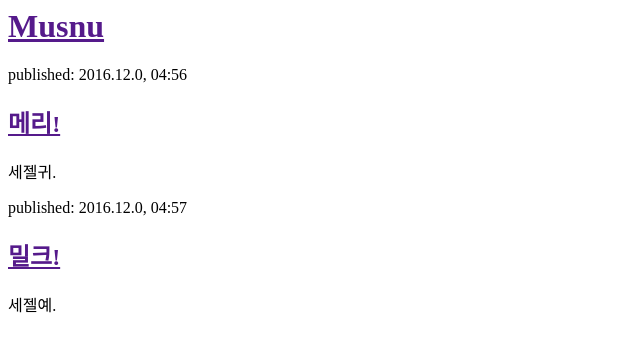
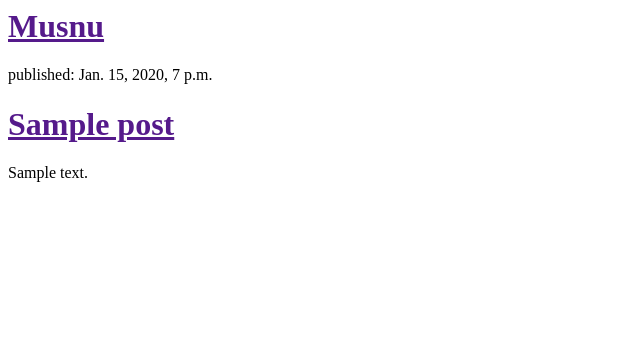
Before and after one commit to MunsuPark/djangogirls, a Django app: template blog/templates/blog/post_list.html in a window 1280 px wide. Shown: the top 352 px of the page, without its empty margins (0-640 px from the left). Run offline with Django 3.2, Linux system fonts and the light colour scheme; the template is opened without the code that fills it: values that come from a table or form of the project are taken from there, others are empty; tables that the repository leaves empty hold one stand-in row (values such as "Sample post").

Commit message:
FIX: 장고 탬플릿 작업.

```diff
--- a/blog/templates/blog/post_list.html
+++ b/blog/templates/blog/post_list.html
@@ -7,16 +7,13 @@
             <h1><a href="">Musnu</a></h1>
         </div>
 
-        <div>
-            <p>published: 2016.12.0, 04:56</p>
-            <h2><a href="">메리!</a></h2>
-            <p>세젤귀.</p>
-        </div>
+        {% for post in posts %}
+            <div>
+                <p>published: {{ post.published_date }}</p>
+                <h1><a href="">{{ post.title }}</a></h1>
+                <p>{{ post.text|linebreaksbr }}</p>
+            </div>
+        {% endfor %}
 
-        <div>
-            <p>published: 2016.12.0, 04:57</p>
-            <h2><a href="">밀크!</a></h2>
-            <p>세젤예.</p>
-        </div>
     </body>
 </html>
--- a/blog/views.py
+++ b/blog/views.py
@@ -1,5 +1,9 @@
 from django.shortcuts import render
+from django.utils import timezone
+
+from blog.models import Post
 
 
 def post_list(request):
-    return render(request, 'blog/post_list.html', {})
+    posts = Post.objects.filter(published_date__lte=timezone.now()).order_by('published_date')
+    return render(request, 'blog/post_list.html', {'posts': posts})
```
